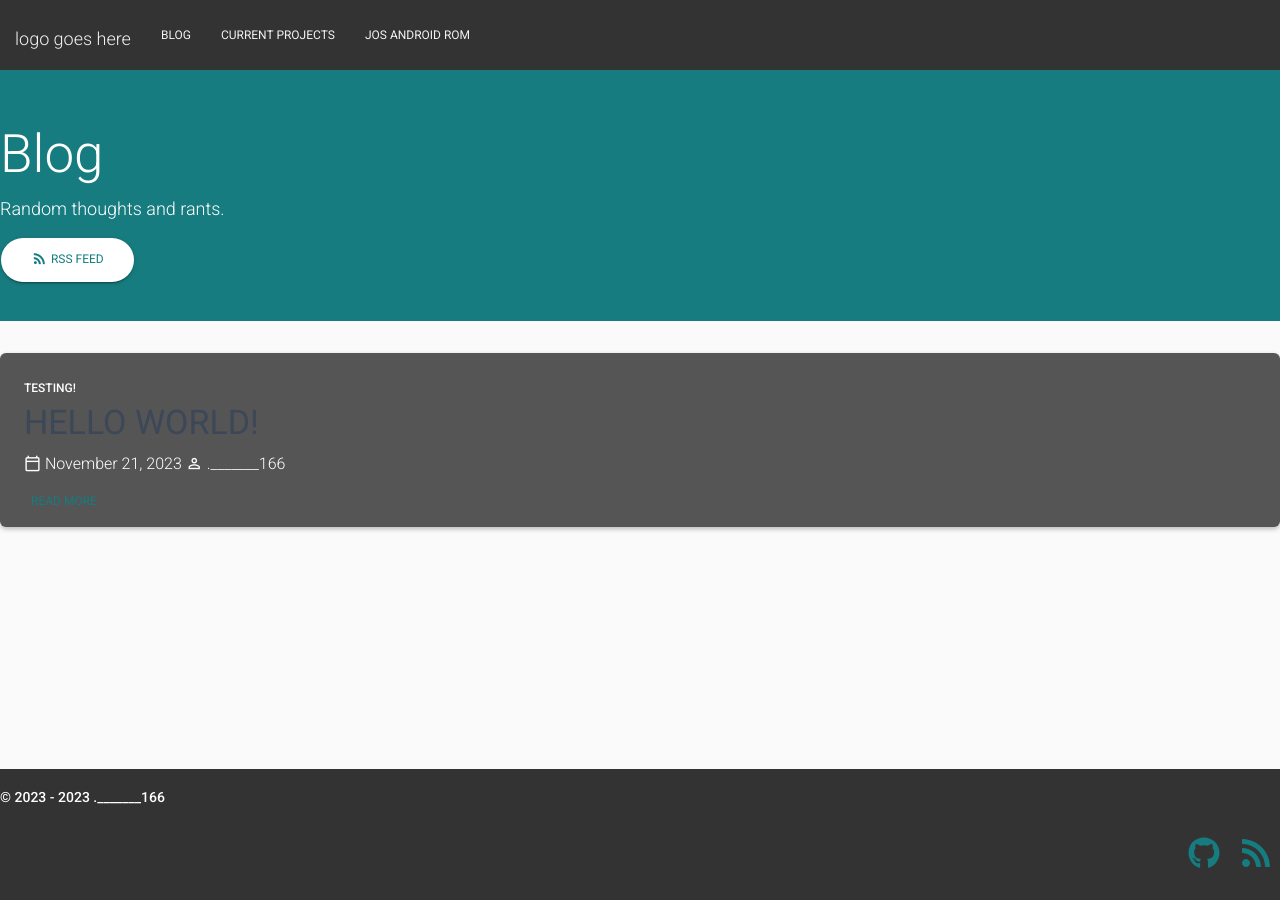
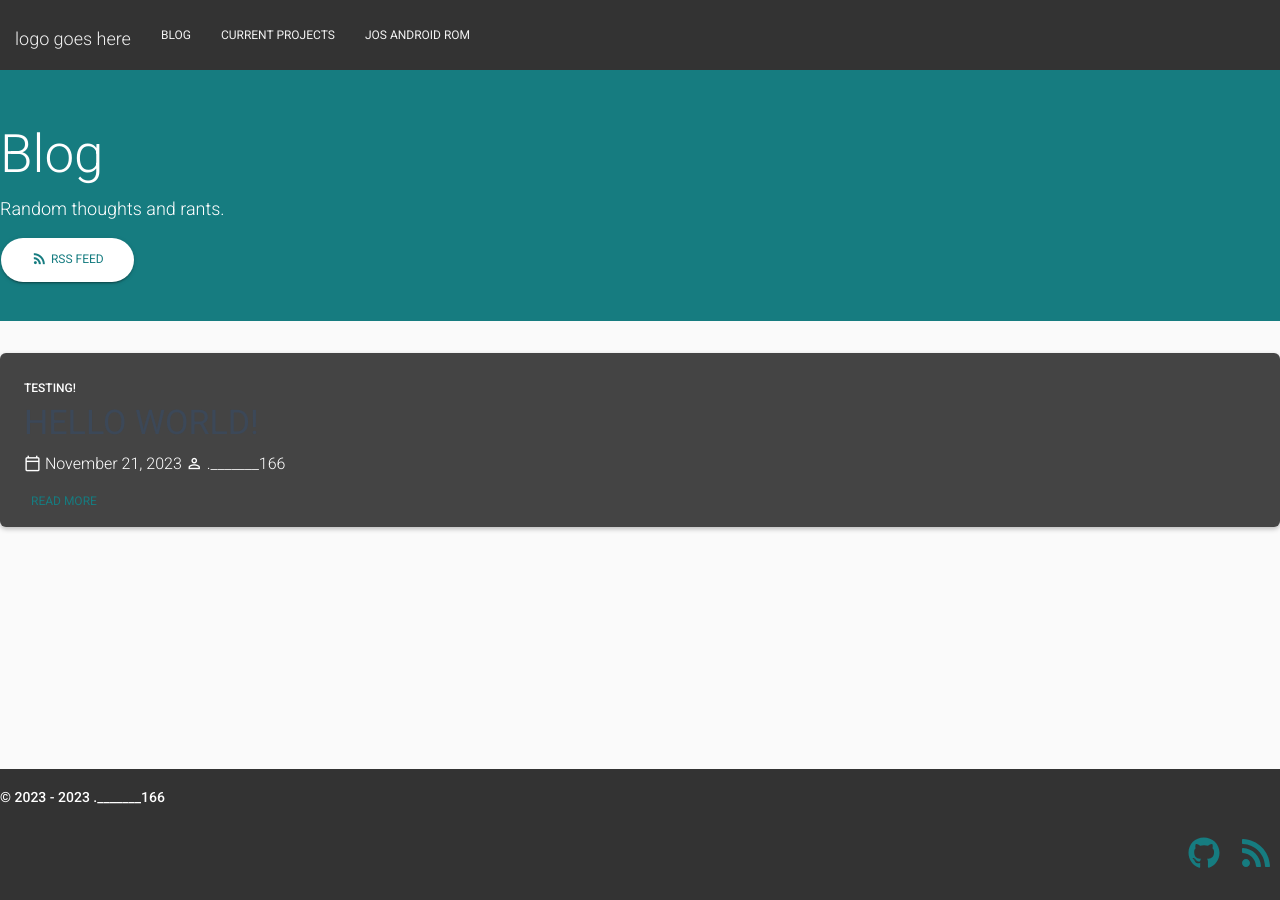
Before and after one commit to dot166/dot166.github.io, a Jekyll site: the page built from blog.html, in a window 1280 px wide. Built offline with Jekyll 4.4.1, drawn with Linux system fonts in a browser that asks for light colours.

Commit message:
Update cards.scss

```diff
--- a/_sass/j/cards.scss
+++ b/_sass/j/cards.scss
@@ -5,7 +5,7 @@
   border-radius: 6px;
   box-shadow: 0 2px 5px 0 rgba(0,0,0,0.26);
   margin-bottom: 24px;
-  background-color: #555;
+  background-color: #444;
 
   .card-body {
     padding: 16px 24px 0 !important;
```
